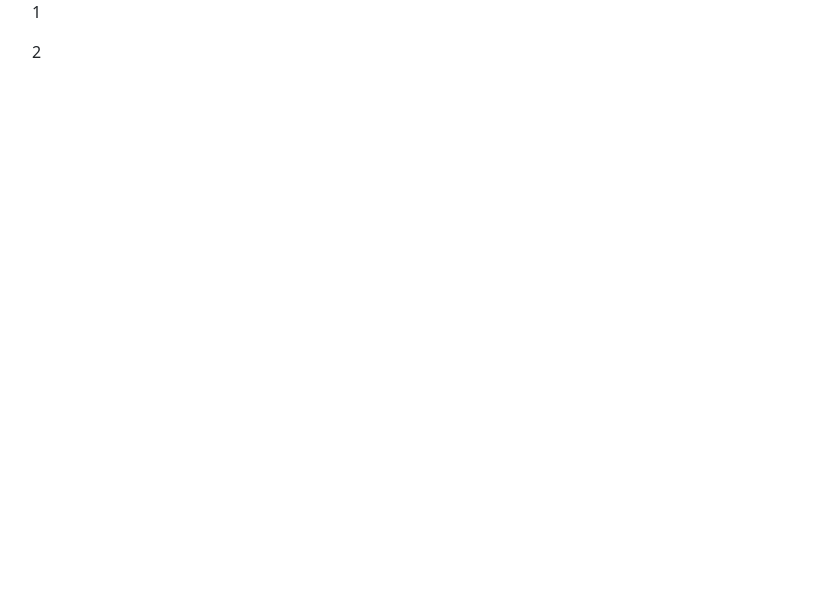
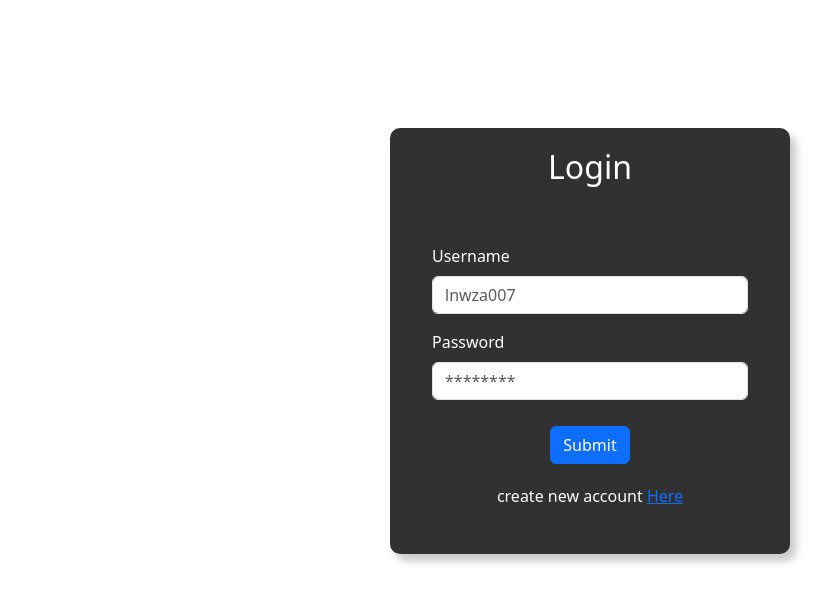
Before and after one commit to Trick1z/connex_followUp, an Angular app: page /login in a window 1280 px wide. Shown: the top 602 px of the page, without its empty margins (50-880 px from the left). Built offline with nearby package versions, Linux system fonts and the light colour scheme.

Commit message:
add login page

```diff
--- a/src/app/views/pages/login/login.component.html
+++ b/src/app/views/pages/login/login.component.html
@@ -1,9 +1,39 @@
-<div class="container">
+<div class="container dpf-c">
+  <div class="header dpf-c">
+    <h2 class="fw">Login</h2>
+  </div>
 
+  <div class="text-box dpf jcen">
+    <!-- username -->
 
-  <div class="text-box">
+    <div class="mb-3 username-box">
+      <label for="UsernameInput" class="form-label fw">Username</label>
+      <input
+        [(ngModel)]="data.username"
+        type="text"
+        class="form-control"
+        id="exampleFormControlInput1"
+        placeholder="lnwza007"
+      />
+    </div>
+    <!-- password -->
+    <div class="mb-3 password-box">
+      <label for="UsernameInput" class="form-label fw">Password</label>
+      <input
+        [(ngModel)]="data.password"
+        type="text"
+        class="form-control"
+        id="exampleFormControlInput1"
+        placeholder="********"
+      />
+    </div>
+    <!-- btn groups -->
+    <div class="btn-groups">
+      <button type="button" class="btn btn-primary" (click)="test()">Submit</button>
+    </div>
 
-    <p>1</p>
-    <p>2</p>
+    <div class="create-acc dpf-c" style="margin-top: 10px">
+      <p class="fw">create new account <a href="">Here</a></p>
+    </div>
   </div>
 </div>
--- a/src/app/views/pages/login/login.component.scss
+++ b/src/app/views/pages/login/login.component.scss
@@ -0,0 +1,45 @@
+.container {
+  margin-top: 10%;
+  background-color: rgb(49, 49, 49);
+  max-width: 25rem;
+  border-radius: 10px;
+  box-shadow: 6px 7px 9px rgb(201, 201, 201);
+  flex-direction: column;
+
+  .header {
+    margin: 20px;
+
+  }
+  .text-box {
+    padding: 30px;
+    max-width: 100%;
+
+    // .username-box {
+    // }
+    // .password-box {
+    // }
+
+    .btn-groups {
+      display: flex;
+      justify-content: center;
+
+      .btn {
+        margin: 10px;
+      }
+    }
+
+    .create-acc{
+
+
+    }
+  }
+}
+
+.dpf-c {
+  display: flex;
+  justify-content: center;
+}
+
+.fw {
+  color: white;
+}
--- a/src/app/views/pages/login/login.component.ts
+++ b/src/app/views/pages/login/login.component.ts
@@ -1,11 +1,23 @@
-import { Component } from '@angular/core';
+import { Component, OnInit } from '@angular/core';
+import { FormsModule } from '@angular/forms';
 
 @Component({
   selector: 'app-login',
-  imports: [],
+  imports: [FormsModule],
+  standalone: true,
   templateUrl: './login.component.html',
-  styleUrl: './login.component.scss'
+  styleUrl: './login.component.scss',
 })
-export class LoginComponent {
+export class LoginComponent implements OnInit {
+  ngOnInit(): void {}
 
+  constructor() {}
+
+  // valuable
+
+  data: any = {};
+
+  test() {
+    console.log(this.data);
+  }
 }
```
